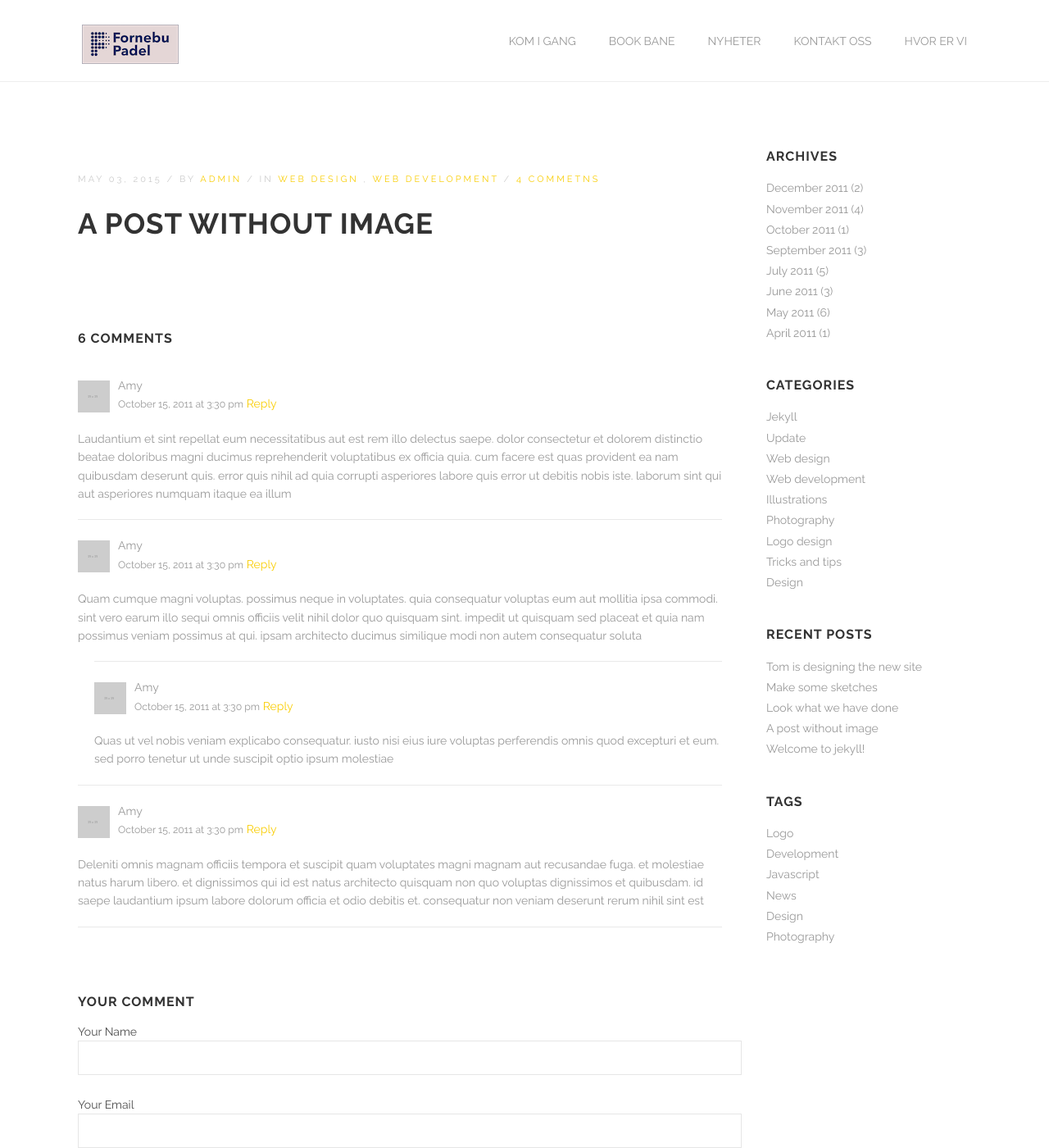
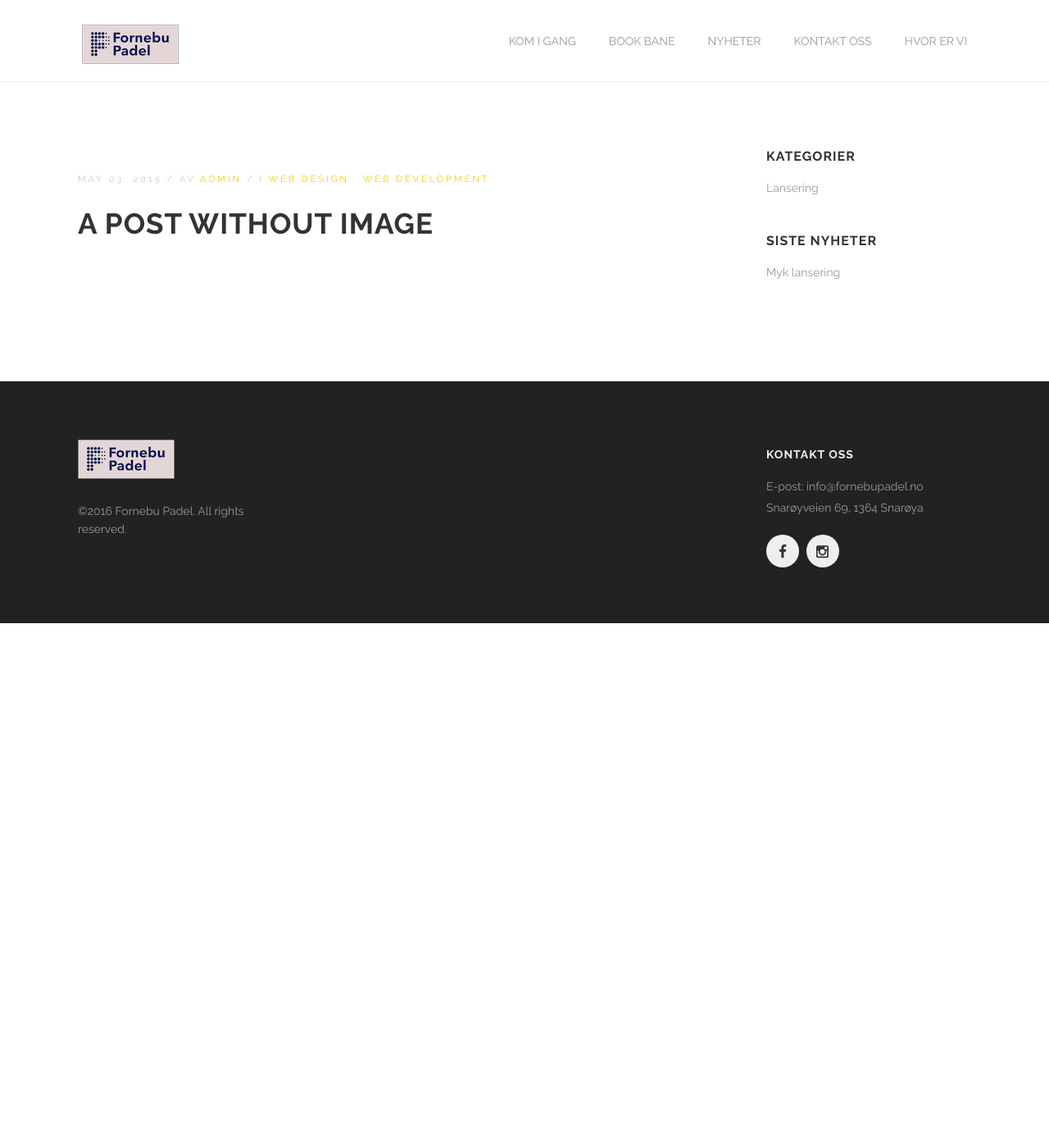
Before and after one commit to fornebu-padel/fornebu-padel.github.io, a Jekyll site: the page built from demo-posts/2015-05-03-a-post-without-image.markdown, in a window 1280 px wide and 1400 px high. Shown: the whole window at 82% size. Built offline with Jekyll 4.4.1, drawn with Linux system fonts in a browser that asks for light colours.

```diff
--- a/_includes/sidebar.html
+++ b/_includes/sidebar.html
@@ -1,42 +1,5 @@
 <div class='links'>
-  <h3>Archives</h3>
-  <ul>
-    <li>
-      <a href='#'>December 2011</a>
-      <span>(2)</span>
-    </li>
-    <li>
-      <a href='#'>November 2011</a>
-      <span>(4)</span>
-    </li>
-    <li>
-      <a href='#'>October 2011</a>
-      <span>(1)</span>
-    </li>
-    <li>
-      <a href='#'>September 2011</a>
-      <span>(3)</span>
-    </li>
-    <li>
-      <a href='#'>July 2011</a>
-      <span>(5)</span>
-    </li>
-    <li>
-      <a href='#'>June 2011</a>
-      <span>(3)</span>
-    </li>
-    <li>
-      <a href='#'>May 2011</a>
-      <span>(6)</span>
-    </li>
-    <li>
-      <a href='#'>April 2011</a>
-      <span>(1)</span>
-    </li>
-  </ul>
-</div>
-<div class='links'>
-  <h3>Categories</h3>
+  <h3>Kategorier</h3>
   <ul>
     {% for cat in site.categories %}
       <li><a href="#">{{cat | first | capitalize}}</a></li>
@@ -44,7 +7,7 @@
   </ul>
 </div>
 <div class='links'>
-  <h3>Recent Posts</h3>
+  <h3>Siste nyheter</h3>
   <ul>
     {% for post in site.posts %}
       {% if forloop.index > 6 %}
@@ -54,12 +17,4 @@
     {% endfor %}
   </ul>
 </div>
-<div class='links'>
-  <h3>Tags</h3>
-  <ul>
-    {% for tag in site.tags %}
-      <li><a href="#">{{tag | first | capitalize}}</a></li>
-    {% endfor %}
-  </ul>
-</div>
 <div class='four spacing'></div>
--- a/_layouts/post.html
+++ b/_layouts/post.html
@@ -14,12 +14,12 @@ layout: blog
       <span>{{page.date | date: "%B %d, %Y" }}</span>
       /
       <span>
-        by
+        av
         <a href="">{{page.author}}</a>
       </span>
       /
       <span>
-        In
+        i
         {% for cat in page.categories %}
           <a href="#">{{cat}}</a>
           {% unless forloop.last %}
@@ -27,38 +27,9 @@ layout: blog
           {% endunless %}
         {% endfor %}
       </span>
-      /
-      <span>
-        <a href="#">4 commetns</a>
-      </span>
     </p>
     <h3><a href="{{page.url}}">{{page.title}}</a></h3>
     {{content}}
   </div>
 </div>
 <div class='two spacing'></div>
-<a id='comments'></a>
-{% include comments.html %}
-<div class='four spacing'></div>
-<div id='comment-form'>
-  <h3>Your comment</h3>
-  <form accept-charset='UTF-8' action='#' method='post'>
-    <p class='name'>
-      <label for='name'>Your Name</label>
-      <input class='input-text required' id='name' name='name' type='text'>
-    </p>
-    <p class='email'>
-      <label for='email'>Your Email</label>
-      <input class='input-text required' id='email' name='email' type='text'>
-    </p>
-    <p class='message'>
-      <label for='message'>Your Message</label>
-      <textarea class='required' cols='80' id='message' name='message' rows='5'></textarea>
-    </p>
-    <div class='spacing'></div>
-    <p>
-      <input class='button' type='submit' value='Send Message'>
-    </p>
-  </form>
-</div>
-<div class='four spacing'></div>
--- /dev/null
+++ b/_posts/2016-12-15-myk-lansering.markdown
@@ -0,0 +1,16 @@
+---
+layout: post
+title:  Myk lansering
+date:   2016-12-13 10:20:05
+categories: lansering
+tags:
+author: admin
+images:
+  - images/two-men-playing.jpg
+excerpt:
+  Fornebu Padel åpner med en myk lansering frem mot slutten av januar. Fasilitetene jobbes fortsatt med men de flotte padelbanene er klare til spill. Lanseringspris på 300 NOK pr. bane for en times spill.
+---
+
+Et sed ut quo maiores praesentium consequatur ipsum fuga aliquid corporis vel. exercitationem saepe vel aut consectetur vitae sed. necessitatibus est voluptatem nihil officiis nam debitis et perferendis exercitationem animi qui impedit modi recusandae. sapiente molestiae excepturi maxime. eum sequi nisi et itaque sunt nesciunt nulla vel sit ratione animi
+
+Deleniti laboriosam soluta animi non corrupti. labore est quasi omnis ducimus. facere pariatur molestiae eum vel dignissimos debitis quam et id.
```
Also changed, not shown: _includes/pagination.html (+6 -6 lines), blog/index.html (+3 -7 lines), demo-posts/2015-05-02-welcome-to-jekyll.markdown (renamed from _posts/2015-05-02-welcome-to-jekyll.markdown), demo-posts/2015-05-03-a-post-without-image.markdown (renamed from _posts/2015-05-03-a-post-without-image.markdown), demo-posts/2015-05-03-look-what-we-have-done.markdown (renamed from _posts/2015-05-03-look-what-we-have-done.markdown), demo-posts/2015-05-04-make-some-sketches.markdown (renamed from _posts/2015-05-04-make-some-sketches.markdown), demo-posts/2015-05-06-tom-is-designing-the-new-site.markdown (renamed from _posts/2015-05-06-tom-is-designing-the-new-site.markdown).
